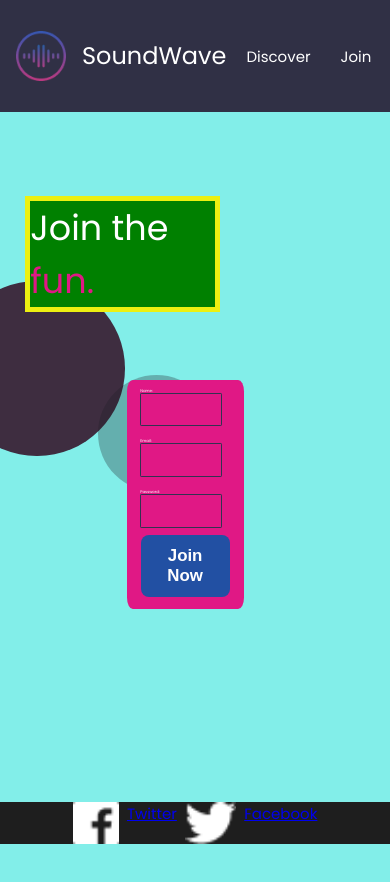
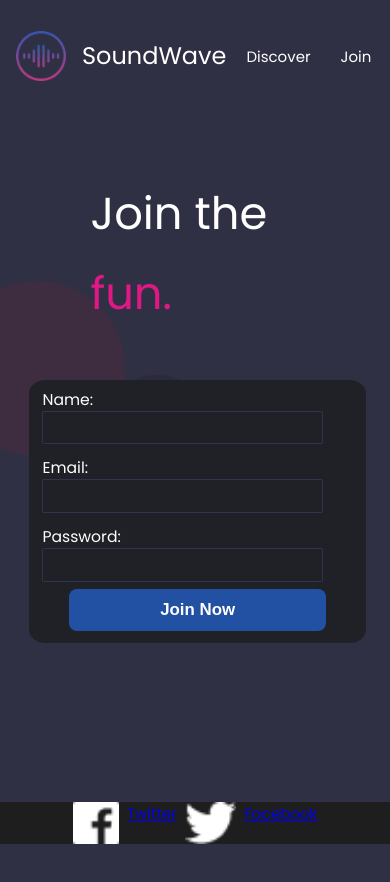
Before and after one commit to EqualWaveStudio/soundwave, a React (Create React App) app: page /join in a window 390 px wide. Shown: the top 882 px of the page. Built offline with nearby package versions, Linux system fonts and the light colour scheme.

Commit message:
ajustes mediaQuery

```diff
--- a/src/Join/MainJoin.css
+++ b/src/Join/MainJoin.css
@@ -12,15 +12,13 @@
   box-sizing: border-box;
 }
 
-h2 {
+h1 {
     font-weight: 400;
     font-size: 3.9rem;
     }
 
 @media only screen and (max-width: 390px) {
-  h2 {
-    font-size: 35px;
-    background-color: green;
+  h1 {
 
    }
  }
@@ -53,11 +51,9 @@
   }
   @media only screen and (max-width: 390px) {
     .text {
-      background-color: #ecf011;
       position: absolute;
-      left: 3vh;
-      padding: 5px;
-
+      left: 10vh;
+      padding: 6px;
 
     }
   }
@@ -93,15 +89,17 @@
 }
 @media only screen and (max-width: 390px) {
   .container {
-    background-color: #E01885;
-    left: 15vh;
     margin-top: 20vh;
+    position: absolute;
+    margin-left: -22vh;
+    width: 40vh;
+    font-size: 4vw;
+    align-items: center;
   }
 }
 
 @media only screen and (max-width: 390px) {
   .content {
-    background-color: #82eee9;
     width: 100%;
     height: 100%;
   }
--- a/src/Join/MainJoin.jsx
+++ b/src/Join/MainJoin.jsx
@@ -11,9 +11,9 @@
               <div className="content">
 
               <div className='text'>
-                <h2>
+                <h1>
                 Join the <span className="pink-text">fun.</span>
-                </h2>
+                </h1>
                  </div>
 
                 <div className='pink-circle'></div>
```
